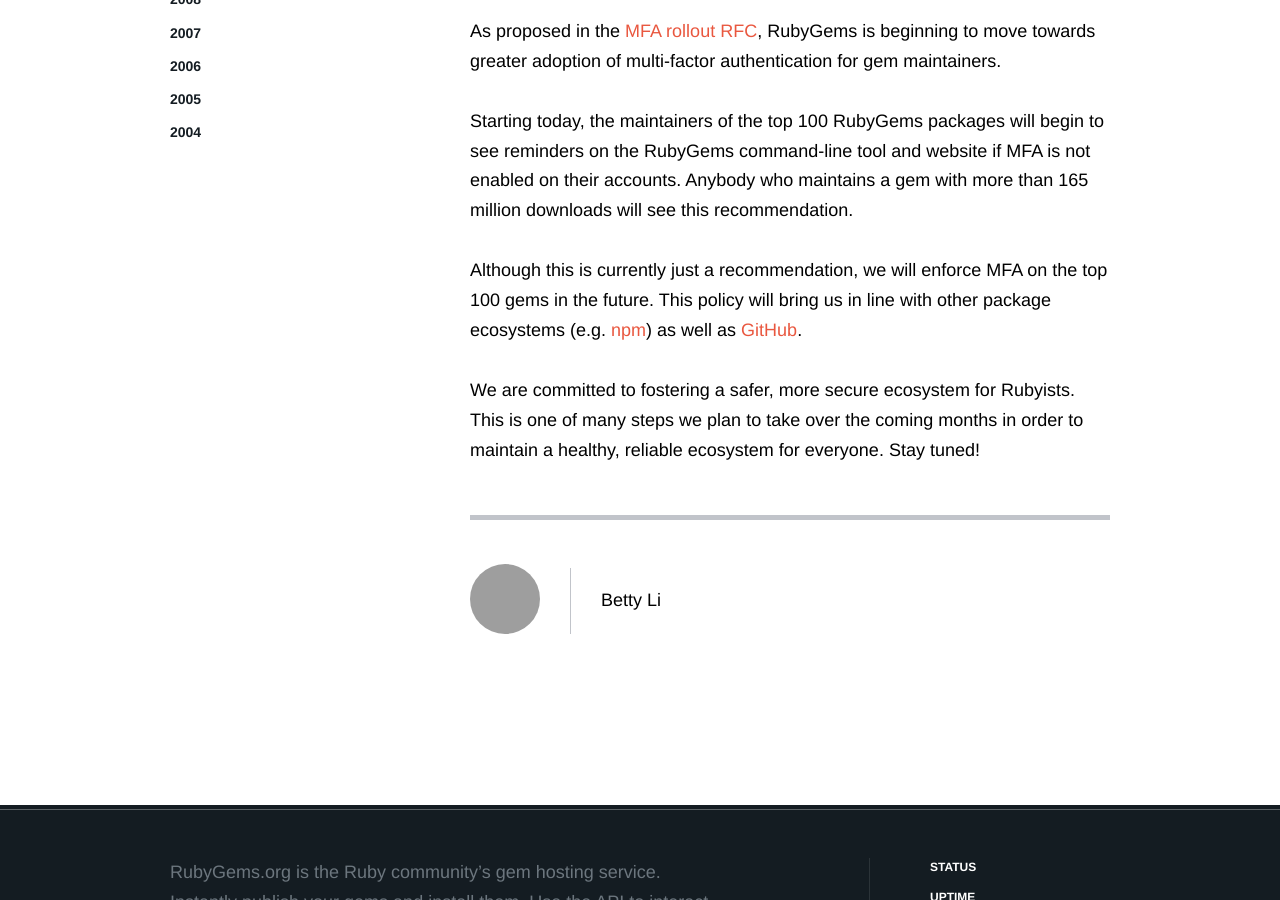
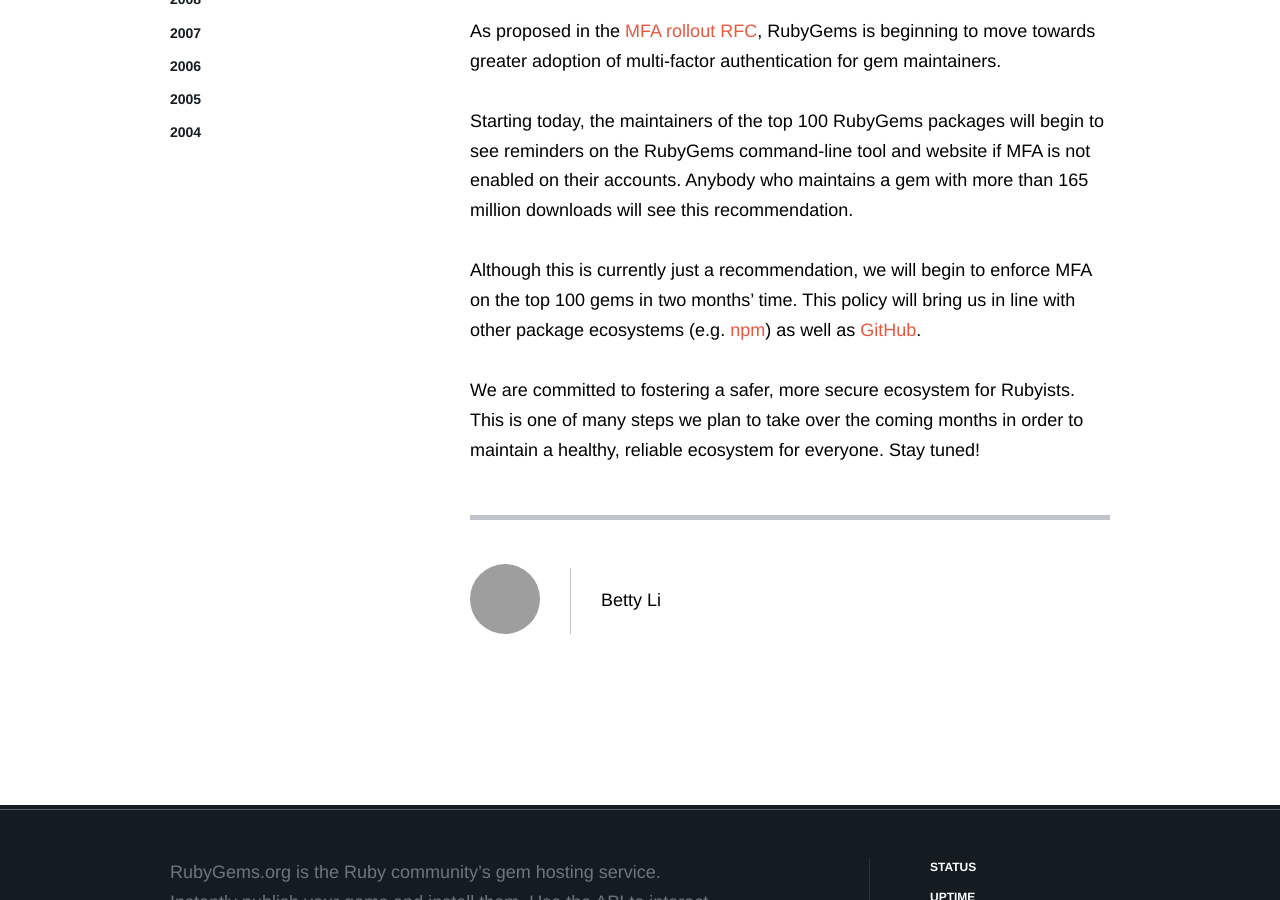
Before and after one commit to rubygems/rubygems.github.io, a Jekyll site: the page built from _posts/2022-06-13-mfa-phase-1-rollout.md, in a window 1280 px wide and 900 px high, scrolled down 714 px. Built offline with Jekyll 4.4.1, drawn with Linux system fonts in a browser that asks for light colours; comment, search, counter and statistics services are not loaded; grey boxes are pictures that could not be loaded.

Commit message:
Give a timescale for enforcement in MFA rollout post

```diff
--- a/_posts/2022-06-13-mfa-phase-1-rollout.md
+++ b/_posts/2022-06-13-mfa-phase-1-rollout.md
@@ -13,6 +13,6 @@
 
 Starting today, the maintainers of the top 100 RubyGems packages will begin to see reminders on the RubyGems command-line tool and website if MFA is not enabled on their accounts. Anybody who maintains a gem with more than 165 million downloads will see this recommendation.
 
-Although this is currently just a recommendation, we will enforce MFA on the top 100 gems in the future. This policy will bring us in line with other package ecosystems (e.g. [npm](https://github.blog/2022-02-01-top-100-npm-package-maintainers-require-2fa-additional-security/)) as well as [GitHub](https://github.blog/2022-05-04-software-security-starts-with-the-developer-securing-developer-accounts-with-2fa/).
+Although this is currently just a recommendation, we will begin to enforce MFA on the top 100 gems in two months’ time. This policy will bring us in line with other package ecosystems (e.g. [npm](https://github.blog/2022-02-01-top-100-npm-package-maintainers-require-2fa-additional-security/)) as well as [GitHub](https://github.blog/2022-05-04-software-security-starts-with-the-developer-securing-developer-accounts-with-2fa/).
 
 We are committed to fostering a safer, more secure ecosystem for Rubyists. This is one of many steps we plan to take over the coming months in order to maintain a healthy, reliable ecosystem for everyone. Stay tuned!
```
